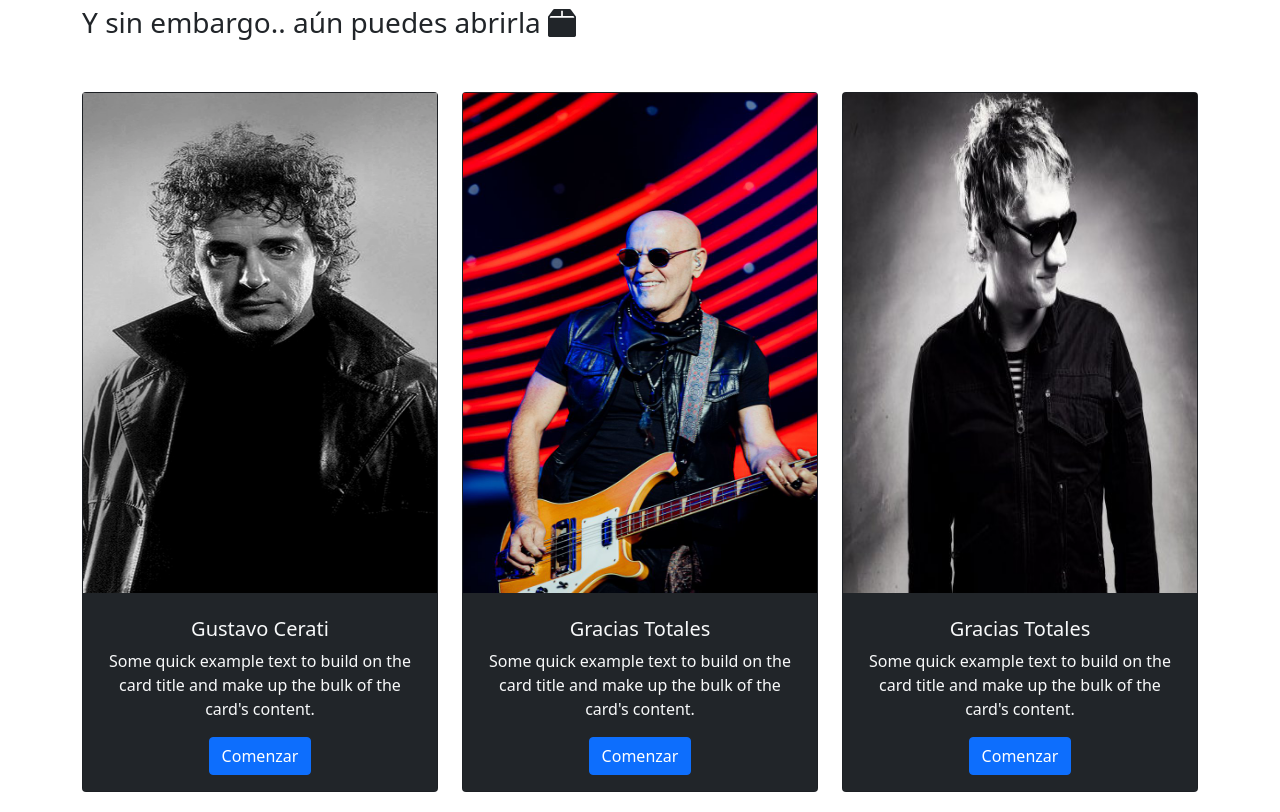
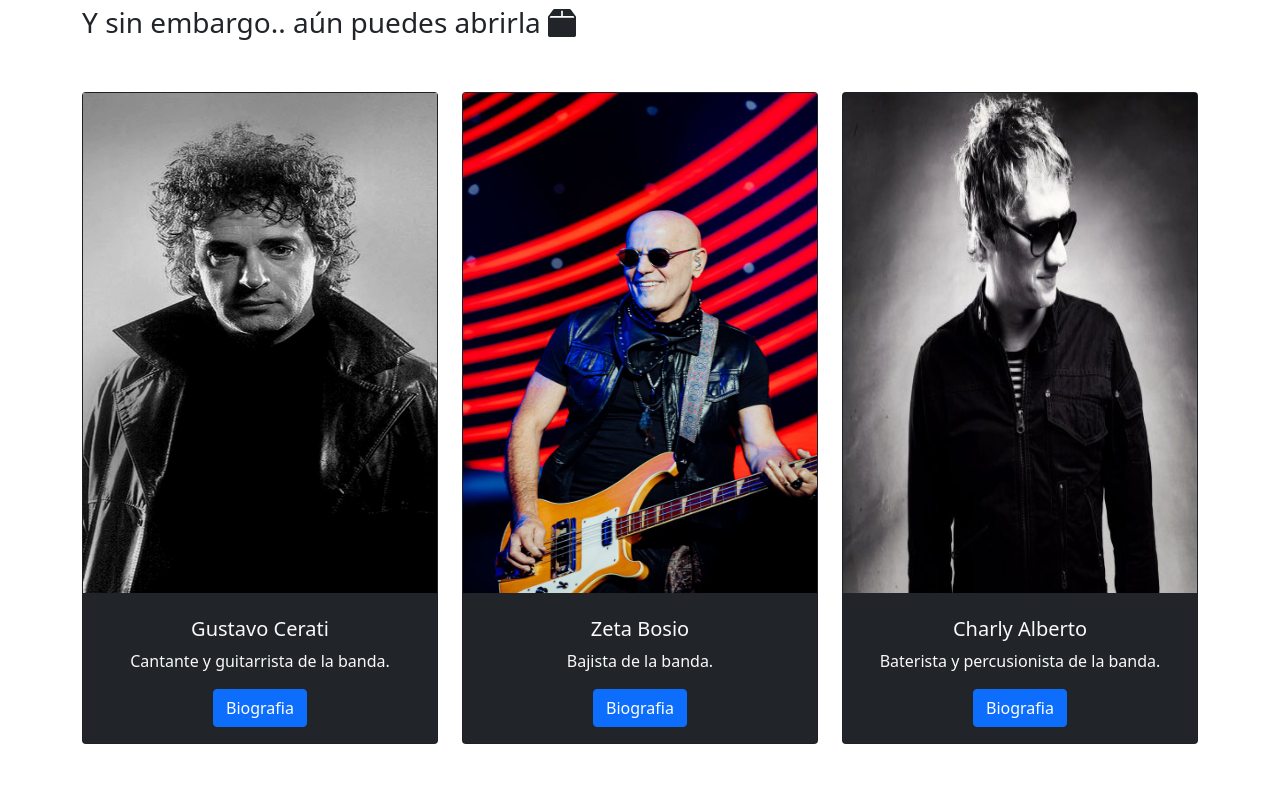
Before and after one commit to nicobengamma/Proyecto-Web-BootStrap, a plain HTML site: page index.html in a window 1280 px wide. Shown: the part 932-1744 px from the top of the page. After the commit the page ends 1696 px from the top, so only its background shows below. Drawn offline with nearby package versions, Linux system fonts and the light colour scheme.

Commit message:
Agregando detalles

```diff
--- a/index.html
+++ b/index.html
@@ -115,11 +115,8 @@
               <div class="card-body">
                 <div class="h1"></div>
                 <h5 class="card-title">Gustavo Cerati</h5>
-                <p class="card-text">
-                  Some quick example text to build on the card title and make up
-                  the bulk of the card's content.
-                </p>
-                <a href="" class="btn btn-primary">Comenzar</a>
+                <p class="card-text">Cantante y guitarrista de la banda.</p>
+                <a href="" class="btn btn-primary">Biografia</a>
               </div>
             </div>
           </div>
@@ -133,12 +130,9 @@
               />
               <div class="card-body">
                 <div class="h1"></div>
-                <h5 class="card-title">Gracias Totales</h5>
-                <p class="card-text">
-                  Some quick example text to build on the card title and make up
-                  the bulk of the card's content.
-                </p>
-                <a href="" class="btn btn-primary">Comenzar</a>
+                <h5 class="card-title">Zeta Bosio</h5>
+                <p class="card-text">Bajista de la banda.</p>
+                <a href="" class="btn btn-primary">Biografia</a>
               </div>
             </div>
           </div>
@@ -152,12 +146,9 @@
               />
               <div class="card-body">
                 <div class="h1"></div>
-                <h5 class="card-title">Gracias Totales</h5>
-                <p class="card-text">
-                  Some quick example text to build on the card title and make up
-                  the bulk of the card's content.
-                </p>
-                <a href="" class="btn btn-primary">Comenzar</a>
+                <h5 class="card-title">Charly Alberto</h5>
+                <p class="card-text">Baterista y percusionista de la banda.</p>
+                <a href="" class="btn btn-primary">Biografia</a>
               </div>
             </div>
           </div>
```
